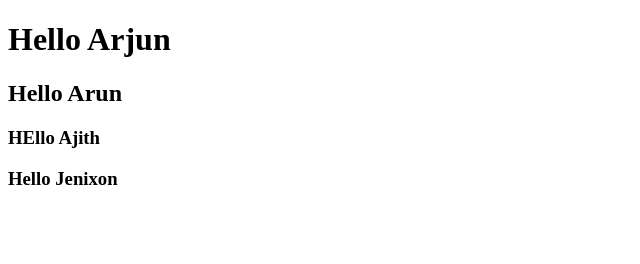
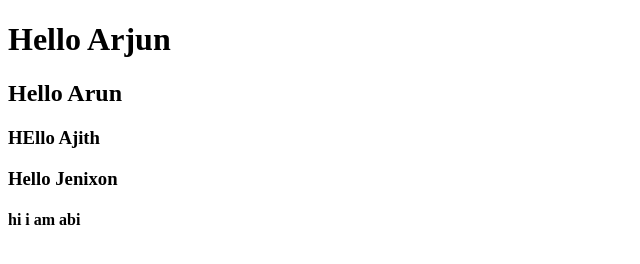
Before and after one commit to Arjun-clone/HTML-Team-Test1, a plain HTML site: page index.html in a window 1280 px wide. Shown: the full height of the page, 0-640 px from the left. Drawn offline with Linux system fonts and the light colour scheme.

Commit message:
add for abi

```diff
--- a/index.html
+++ b/index.html
@@ -10,5 +10,6 @@
     <h2>Hello Arun</h2>
     <h3>HEllo Ajith</h3>
     <h3>Hello Jenixon</h3>
+    <h4>hi i am abi</h4>
 </body>
 </html>
```
